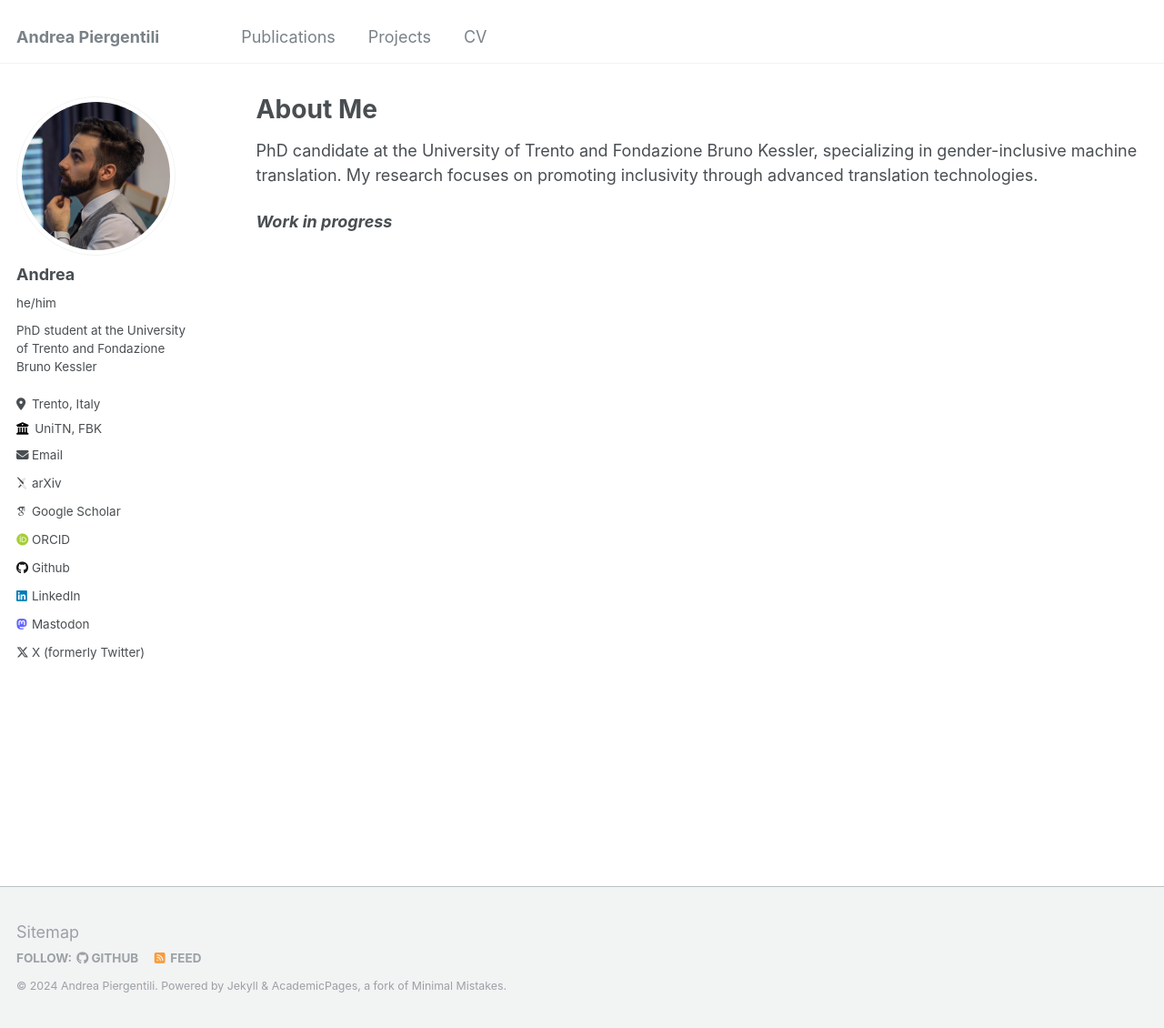
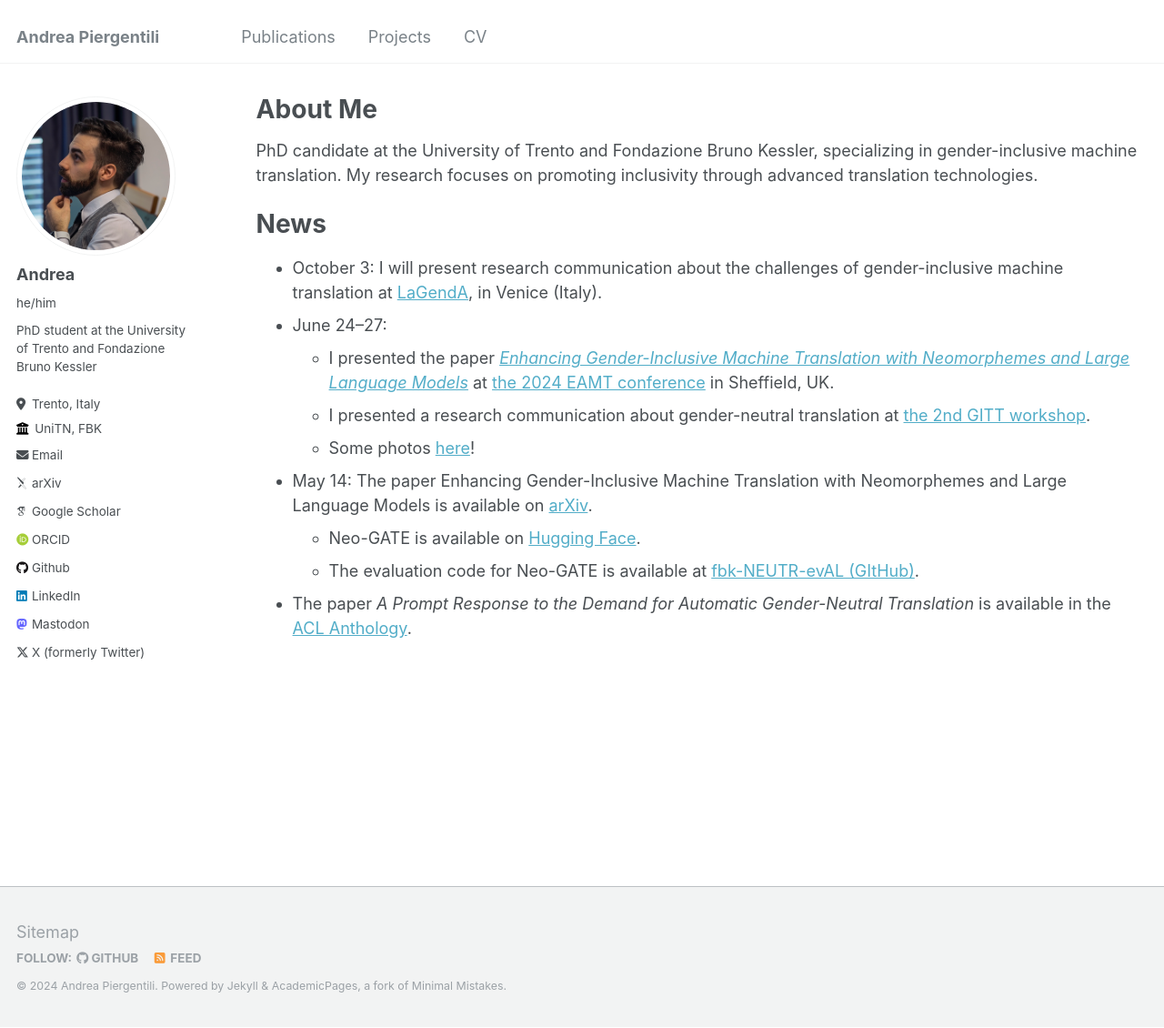
Before and after one commit to apierg/apierg.github.io, a Jekyll site: the page built from _pages/about.md, in a window 1280 px wide and 1130 px high. Shown: the whole window at 91% size. Built offline with Jekyll 4.4.1, drawn with Linux system fonts in a browser that asks for light colours; some web fonts are replaced.

Commit message:
add news section in the About page

```diff
--- a/_pages/about.md
+++ b/_pages/about.md
@@ -11,4 +11,14 @@ PhD candidate at the University of Trento and Fondazione Bruno Kessler, speciali
 gender-inclusive machine translation.
 My research focuses on promoting inclusivity through advanced translation technologies.
 
-***Work in progress***
+# News
+
+* October 3: I will present research communication about the challenges of gender-inclusive machine translation at [LaGendA](https://www.unive.it/web/en/6465/home), in Venice (Italy).
+* June 24–27:
+  * I presented the paper *[Enhancing Gender-Inclusive Machine Translation with Neomorphemes and Large Language Models](https://arxiv.org/abs/2405.08477)* at [the 2024 EAMT conference](https://eamt2024.sheffield.ac.uk/) in Sheffield, UK.
+  * I presented a research communication about gender-neutral translation at [the 2nd GITT workshop](https://sites.google.com/tilburguniversity.edu/gitt2024).
+  * Some photos [here](https://www.linkedin.com/feed/update/urn:li:activity:7213302941154217984/)!
+* May 14: The paper Enhancing Gender-Inclusive Machine Translation with Neomorphemes and Large Language Models is available on [arXiv](https://arxiv.org/abs/2405.08477).
+  * Neo-GATE is available on [Hugging Face](https://huggingface.co/datasets/FBK-MT/Neo-GATE).
+  * The evaluation code for Neo-GATE is available at [fbk-NEUTR-evAL (GItHub)](https://github.com/hlt-mt/fbk-NEUTR-evAL/blob/main/solutions/Neo-GATE.md).
+* The paper *A Prompt Response to the Demand for Automatic Gender-Neutral Translation* is available in the [ACL Anthology](https://aclanthology.org/2024.eacl-short.23/).
```
